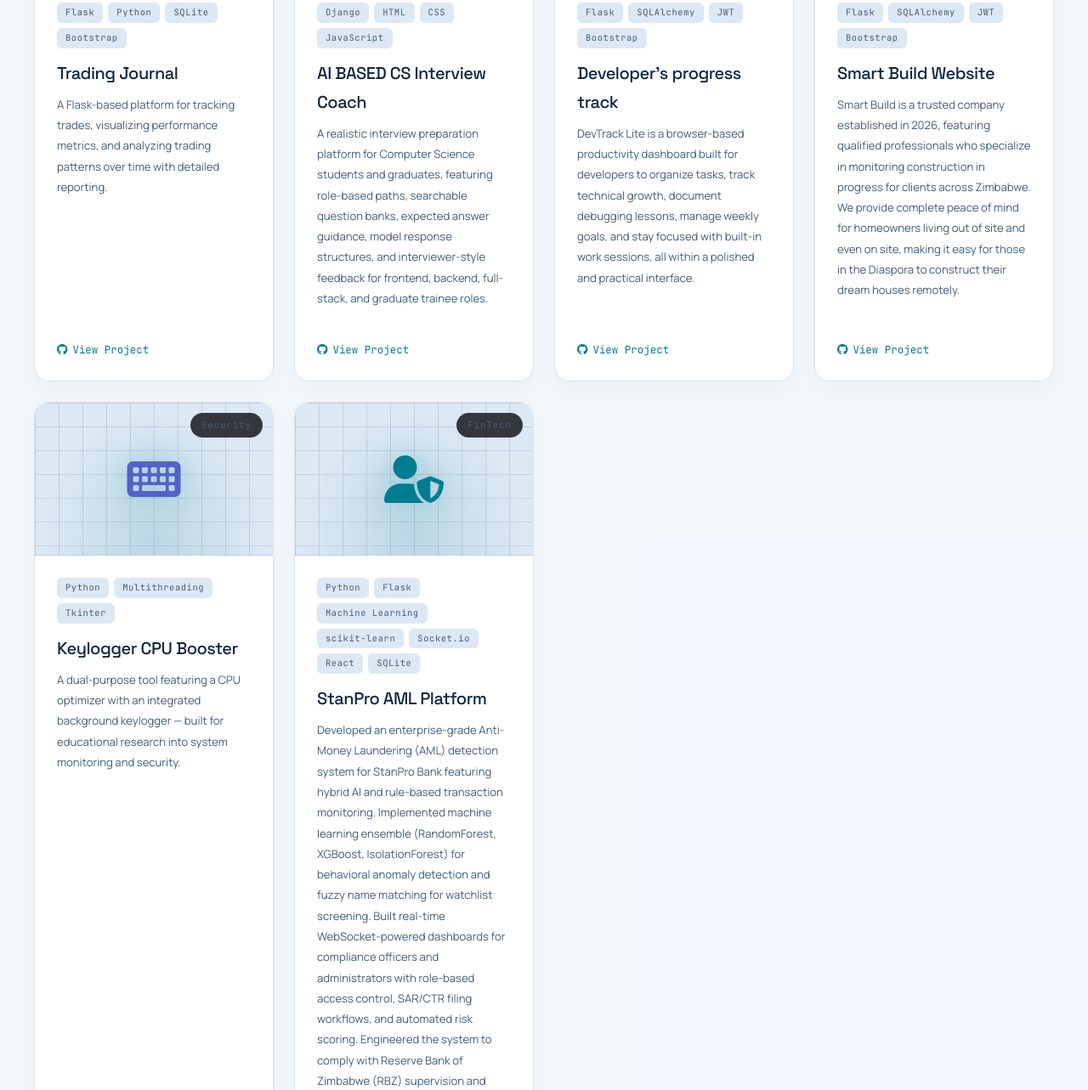
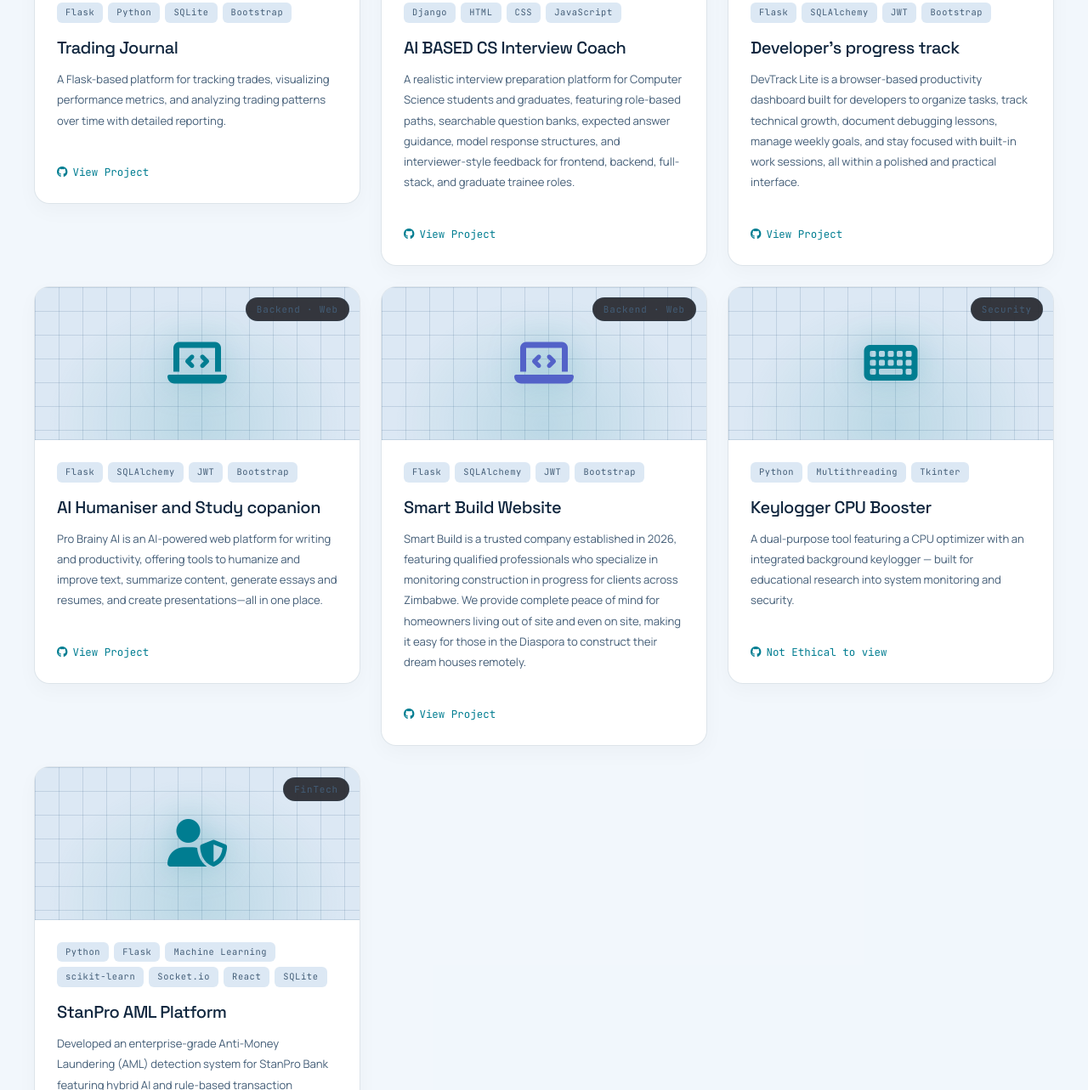
Before and after one commit to prominancefungurayi7-cyber/my-portfolio, a plain HTML site: page index.html in a window 1280 px wide. Shown: the part 5052-6335 px from the top of the page at 85% size. Drawn offline with Linux system fonts and the light colour scheme.

Commit message:
Added Pro Brainy AI project

```diff
--- a/index.html
+++ b/index.html
@@ -412,16 +412,18 @@
       transition: all var(--transition); letter-spacing: 0.06em;
     }
     .filter-btn:hover, .filter-btn.active { background: rgba(61,255,192,0.1); border-color: var(--accent); color: var(--accent); }
-    .projects-grid { display: grid; grid-template-columns: repeat(auto-fit, minmax(280px, 1fr)); gap: 1.5rem; }
+    .projects-grid { display: grid; grid-template-columns: repeat(3, minmax(0, 1fr)); gap: 1.5rem; align-items: start; }
     .project-card {
       background: var(--card); border: 1px solid var(--border);
-      border-radius: 16px; overflow: hidden; transition: all var(--transition);
+      border-radius: 16px; height: auto; min-width: 0; overflow: visible;
+      transition: all var(--transition);
     }
     .project-card:hover { border-color: var(--border-hover); transform: translateY(-6px); box-shadow: 0 24px 60px rgba(0,0,0,0.4); }
     .project-img {
       height: 200px; background: var(--bg3);
       display: flex; align-items: center; justify-content: center;
       font-size: 3.5rem; color: var(--text3); position: relative; overflow: hidden;
+      border-radius: 16px 16px 0 0;
     }
     .project-badge {
       position: absolute; top: 12px; right: 12px;
@@ -430,7 +432,7 @@
       padding: 4px 12px; font-family: var(--font-mono); font-size: 0.68rem;
       color: var(--text2); letter-spacing: 0.08em;
     }
-    .project-body { padding: 1.5rem; }
+    .project-body { padding: 1.5rem; min-width: 0; overflow-wrap: anywhere; }
     .project-tags { display: flex; flex-wrap: wrap; gap: 6px; margin-bottom: 0.75rem; }
     .project-tag {
       font-family: var(--font-mono); font-size: 0.65rem; letter-spacing: 0.06em;
@@ -567,6 +569,7 @@
 
     /* ── RESPONSIVE ──────────────────────────────────────── */
     @media (max-width: 900px) {
+      .projects-grid { grid-template-columns: repeat(2, minmax(0, 1fr)); }
       .nav-links { display: none; }
       .hamburger { display: flex; }
       .floating-icons-hero { display: none; }
@@ -583,6 +586,7 @@
     }
 
     @media (max-width: 600px) {
+      .projects-grid { grid-template-columns: minmax(0, 1fr); }
       /* Tighter container padding on very small phones */
       .container { padding-left: 16px; padding-right: 16px; }
       section { padding: 4rem 0; }
@@ -865,6 +869,21 @@
         </div>
       </div>
 
+
+            <!-- PROJECT 3 -->
+      <div class="project-card" data-category="backend web">
+        <div class="project-img"><i class="fas fa-laptop-code"></i><span class="project-badge">Backend · Web</span></div>
+        <div class="project-body">
+          <div class="project-tags"><span class="project-tag">Flask</span><span class="project-tag">SQLAlchemy</span><span class="project-tag">JWT</span><span class="project-tag">Bootstrap</span></div>
+          <h3>AI Humaniser and Study copanion</h3>
+          <p>Pro Brainy AI is an AI-powered web platform for writing and productivity, offering tools to humanize and improve text, summarize content, generate essays and resumes, and create presentations—all in one place.</p>
+          <div class="project-links">
+            <a href="https://pro-brainy-ai-toolkit-vgvz.onrender.com" class="project-link" target="_blank"><i class="fab fa-github"></i> View Project</a>
+
+          </div>
+        </div>
+      </div>
+
       <!-- PROJECT 4 -->
       <div class="project-card" data-category="backend web">
         <div class="project-img"><i class="fas fa-laptop-code"></i><span class="project-badge">Backend · Web</span></div>
@@ -922,14 +941,8 @@
       </div>
 
 
-      </div>
     </div>
   </div>
-
-  </div>
-</div>
-
-
 </section>
 
 <!-- ══════════════════════════════════════════════════════
```
